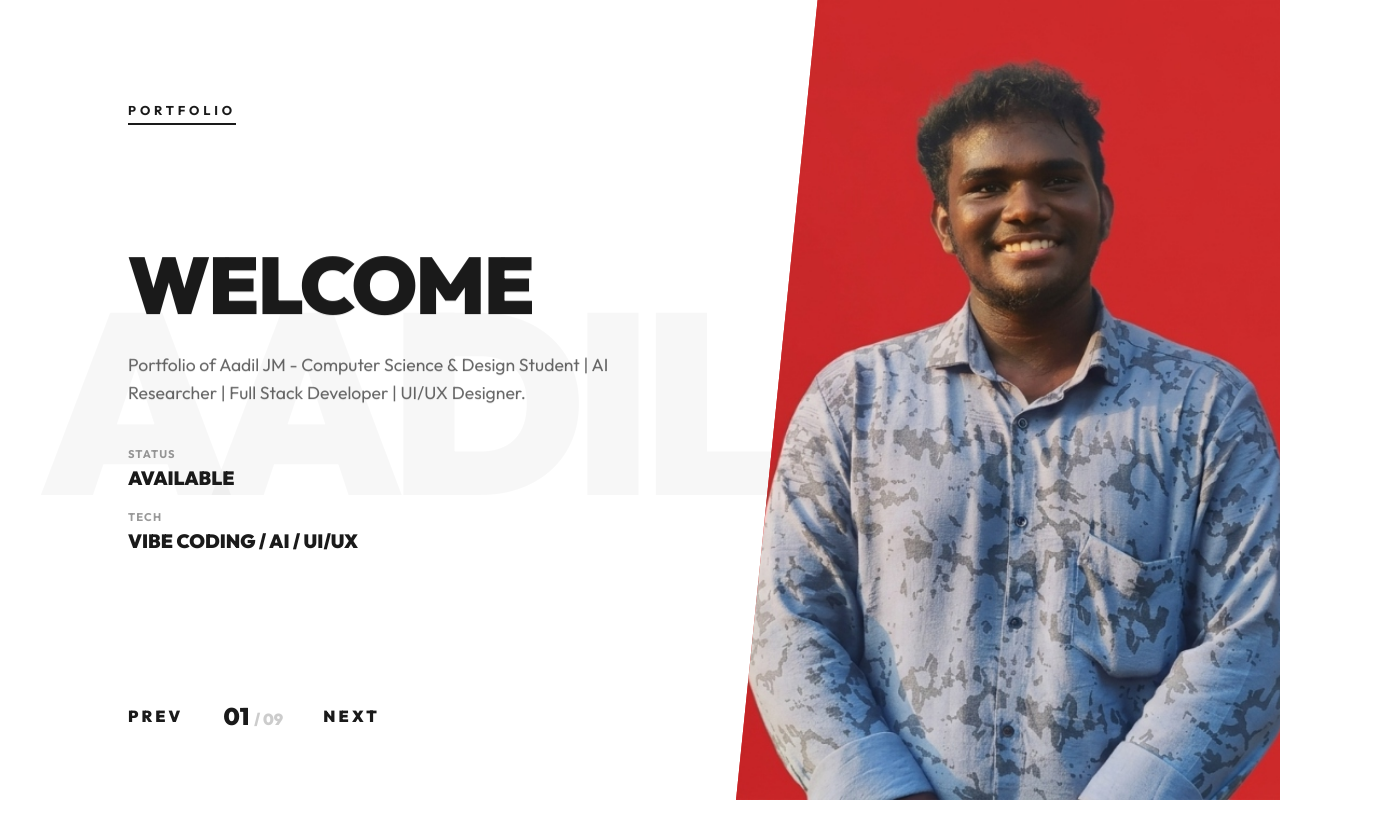
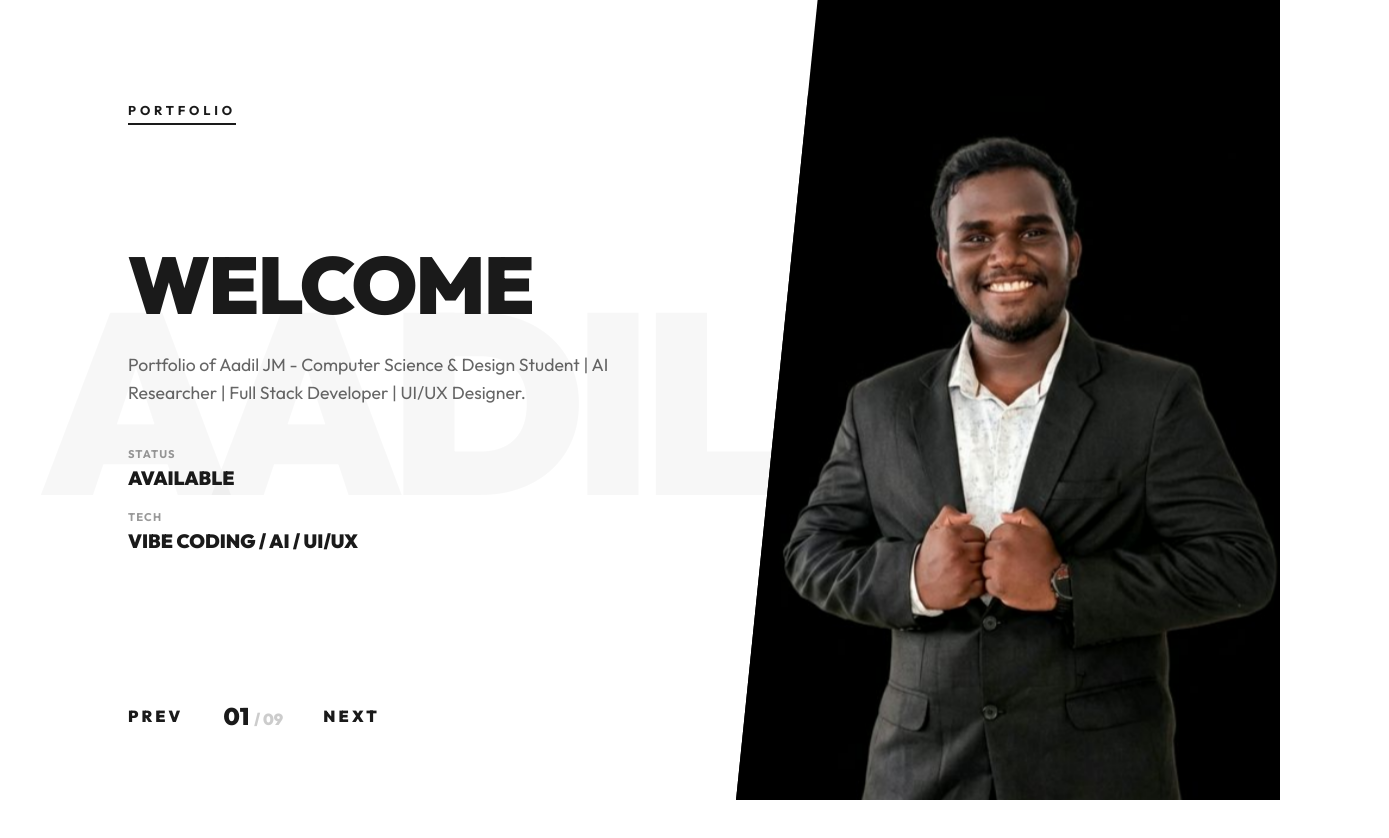
Before and after one commit to aadiljm2007-newG/Portofolio, a website: page index.html in a window 1280 px wide. Shown: the whole page, 1389 px wide, since content can reach past the window. Before the commit the page ends 800 px from the top, so only its background shows below. Drawn offline with Linux system fonts and the light colour scheme.

Commit message:
feat: replace hero image with new portrait, update intro theme to premium black

```diff
--- a/src/main.js
+++ b/src/main.js
@@ -5,7 +5,7 @@ const projects = [
         description: 'Portfolio of Aadil JM - Computer Science & Design Student | AI Researcher | Full Stack Developer | UI/UX Designer.',
         status: 'AVAILABLE',
         tech: 'VIBE CODING / AI / UI/UX',
-        image: 'assets/hero_me_new.jpg',
+        image: 'assets/hero_me_new.png',
         theme: 'theme-intro'
     },
     {
--- a/src/style.css
+++ b/src/style.css
@@ -274,17 +274,17 @@ body {
 }
 
 .theme-intro {
-    --theme-color: #D32F2F;
-    /* Vibrant Red from photo bg */
+    --theme-color: #000000;
+    /* Pure black to match the portrait background */
 }
 
 .theme-intro .character-img {
     height: 100%;
     width: 100%;
-    object-fit: cover;
-    object-position: center top;
-    transform: none;
-    filter: none;
+    object-fit: contain;
+    object-position: center 15%;
+    transform: scale(1.4) translateY(18%);
+    filter: drop-shadow(0 20px 40px rgba(0, 0, 0, 0.4));
 }
 
 .theme-intro .character-wrapper {
```
Also changed, not shown: assets/hero_me_new.png (added).
